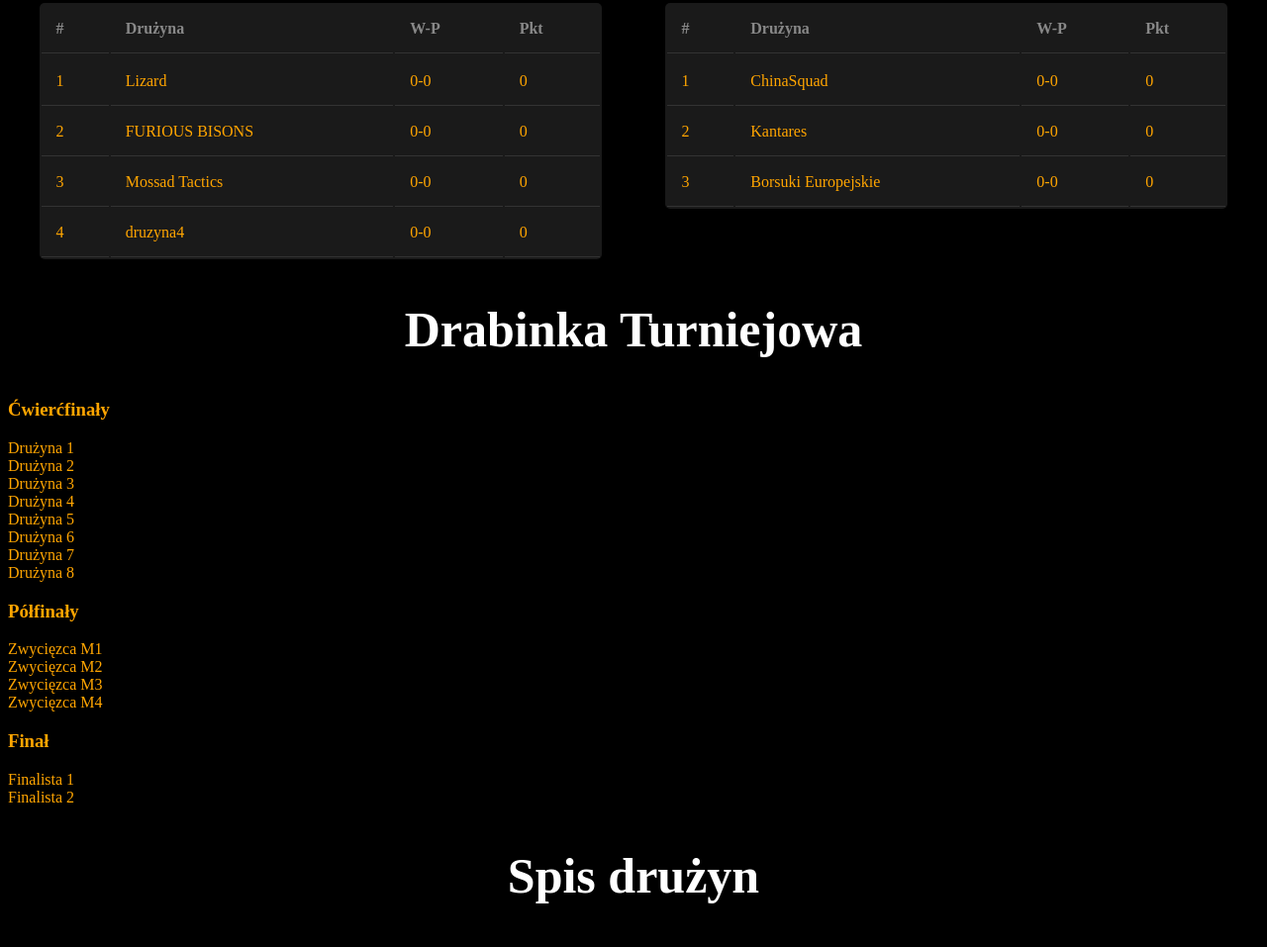
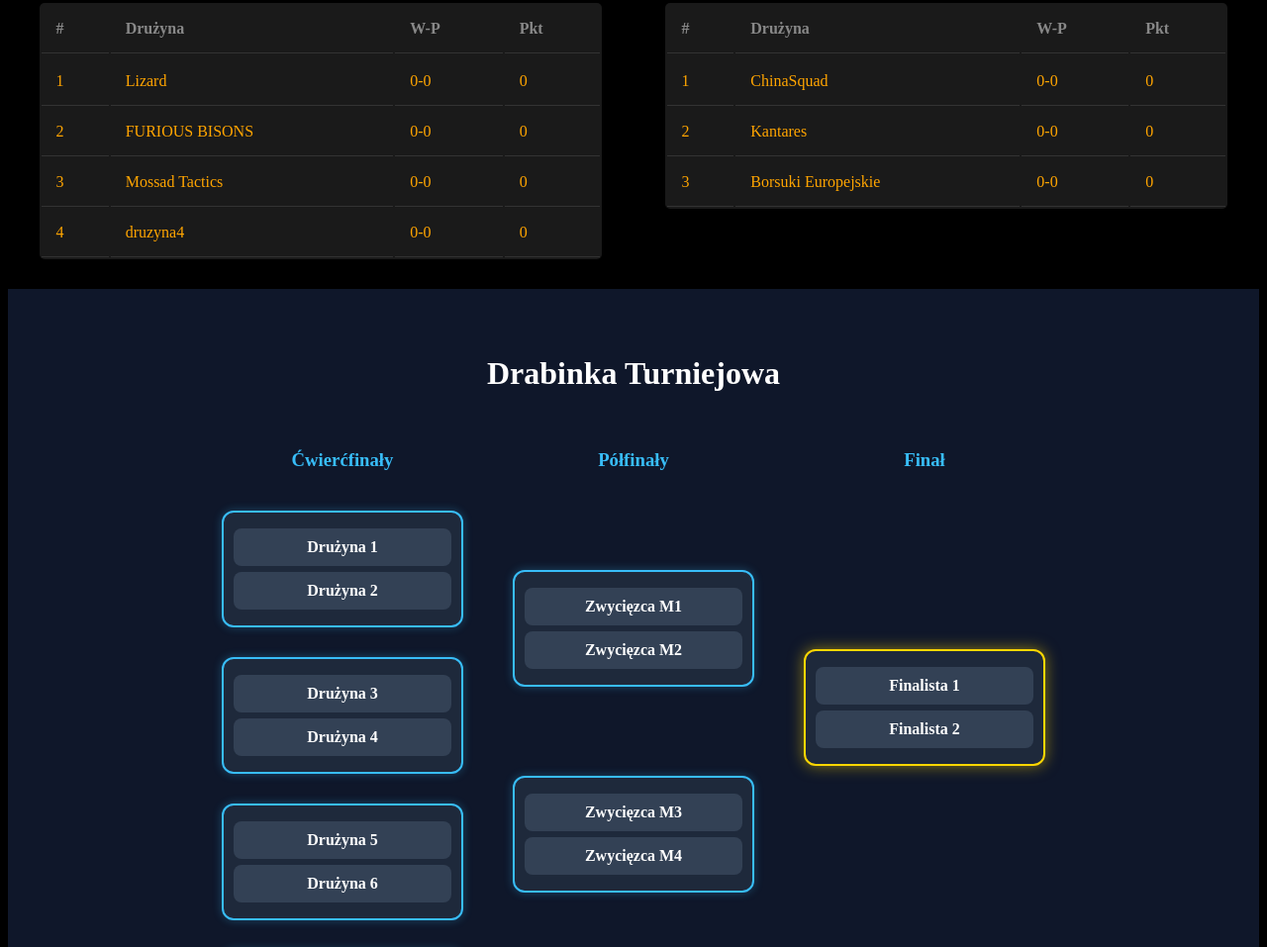
Before and after one commit to Hektor363/turniej-cs, a website: page index.html in a window 1280 px wide. Shown: the part 1102-2059 px from the top of the page at 99% size. Drawn offline with Linux system fonts and the light colour scheme; no server answers.

Commit message:
Update style.css

```diff
--- a/style.css
+++ b/style.css
@@ -71,7 +71,68 @@ img {
   height: 200px;
 }
 
+.bracket-section {
+  padding: 40px 20px;
+  background: #0f172a;
+  color: white;
+  text-align: center;
+}
 
+.bracket-section h2 {
+  margin-bottom: 40px;
+  font-size: 2rem;
+}
+
+.tournament-bracket {
+  display: flex;
+  justify-content: center;
+  gap: 50px;
+  flex-wrap: wrap;
+}
+
+.round {
+  display: flex;
+  flex-direction: column;
+  gap: 30px;
+}
+
+.round h3 {
+  margin-bottom: 10px;
+  color: #38bdf8;
+}
+
+.match {
+  background: #1e293b;
+  border: 2px solid #38bdf8;
+  border-radius: 12px;
+  padding: 10px;
+  min-width: 220px;
+  box-shadow: 0 0 10px rgba(56, 189, 248, 0.3);
+}
+
+.team {
+  background: #334155;
+  margin: 6px 0;
+  padding: 10px;
+  border-radius: 8px;
+  font-weight: bold;
+  transition: 0.2s;
+}
+
+.team:hover {
+  background: #475569;
+  transform: scale(1.03);
+}
+
+.semi {
+  margin-top: 60px;
+}
+
+.final {
+  margin-top: 140px;
+  border-color: gold;
+  box-shadow: 0 0 15px rgba(255, 215, 0, 0.5);
+}
 
 .gr_tabela th, .gr_tabela td{
   padding: 15px;
```
